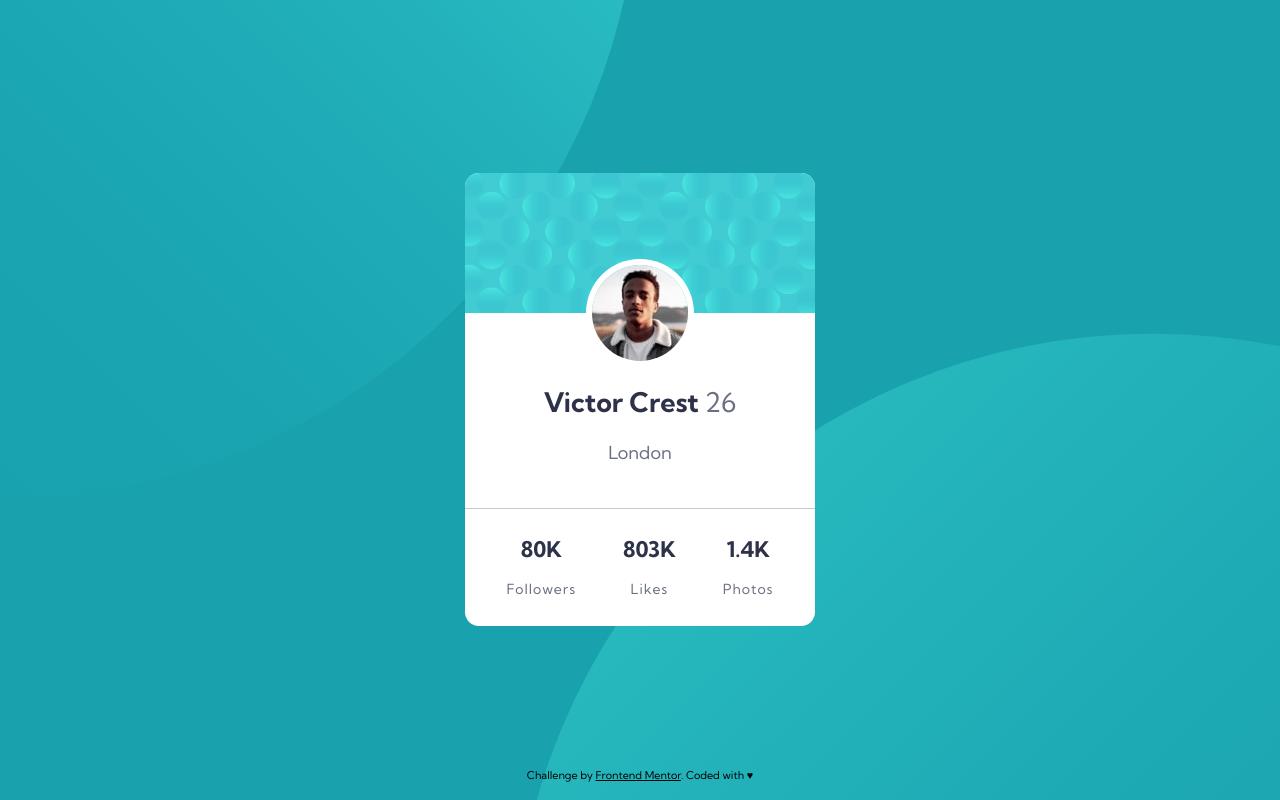
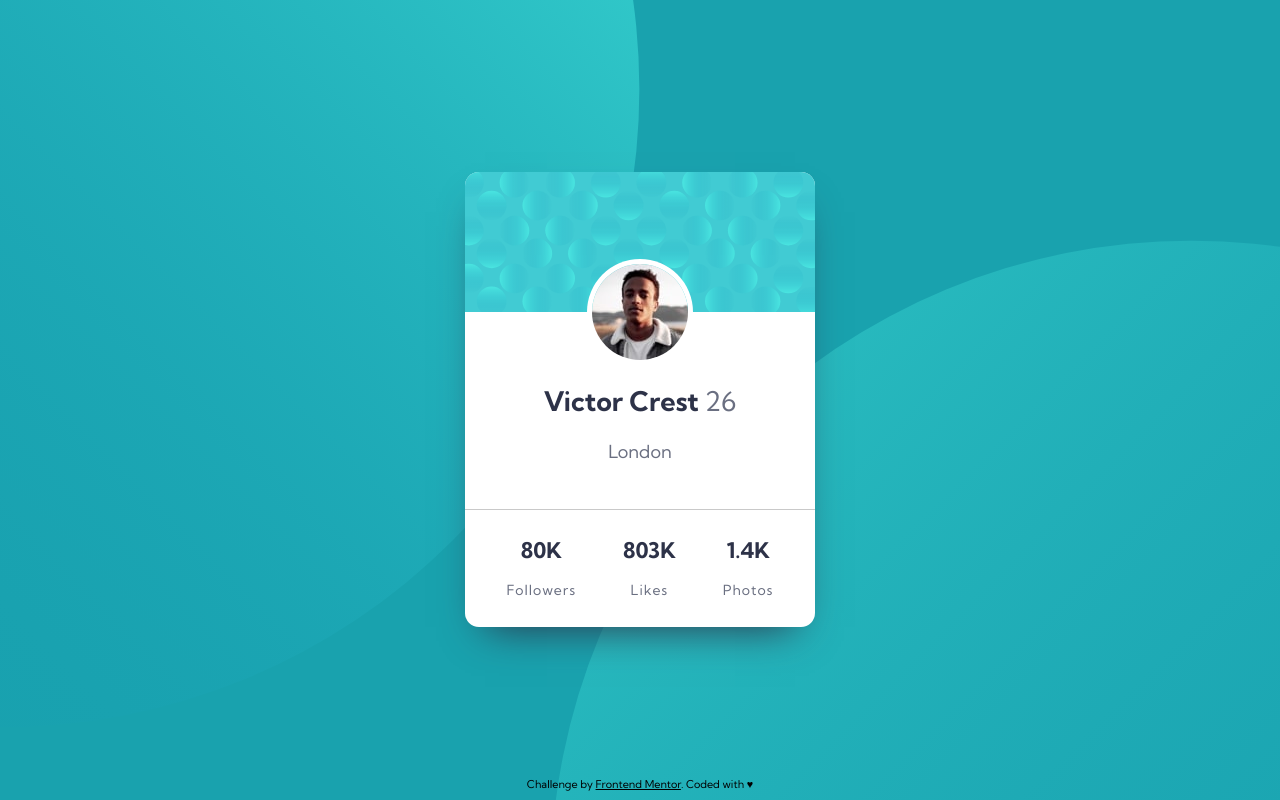
Before and after one commit to xphstos/profile-card-component-main, a plain HTML site: page index.html in a window 1280 px wide. Drawn offline with Linux system fonts and the light colour scheme.

Commit message:
stylistic updates

```diff
--- a/style.css
+++ b/style.css
@@ -4,6 +4,7 @@
 	--dark-grayish-blue: hsl(227, 10%, 46%);
 	--dark-gray: hsl(0, 0%, 59%);
 	--light-gray: hsl(0, 0%, 79%);
+	--white: hsl(0, 0%, 100%);
 }
 
 html {
@@ -13,18 +14,19 @@ html {
 
 body {
 	font-family: "Kumbh Sans", sans-serif;
-	height: 100%;
+	min-height: 100vh;
 	margin: 0;
-	padding: 0;
-	display: grid;
-	place-items: center;
-	place-content: center;
+	padding: 2rem 0;
+	box-sizing: border-box;
+	display: flex;
+	align-items: center;
+	justify-content: center;
 	background-color: var(--dark-cyan);
 	background-image: url("./images/bg-pattern-top.svg"),
 		url("./images/bg-pattern-bottom.svg");
 	background-repeat: no-repeat;
 	background-size: 100%, 100%;
-	background-position: -50vw -61vw, 40vw 26vw;
+	background-position: -50vw 115%, 43vw -50%;
 }
 
 @media screen and (max-width: 375px) {
@@ -38,12 +40,13 @@ body {
 	border-radius: 14px;
 	width: calc(100vw - 50px);
 	max-width: 350px;
-	background-color: #fff;
+	background-color: var(--white);
 	overflow: hidden;
 	color: var(--dark-desaturated-blue);
 	font-weight: 700;
 	contain: content;
 	z-index: 1;
+	box-shadow: 0 20px 40px -20px var(--dark-desaturated-blue);
 }
 
 .card__image-container {
@@ -60,12 +63,12 @@ body {
 	width: 96px;
 	height: 96px;
 	border-radius: 48px;
-	box-shadow: 0 0 0 6px #fff;
+	box-shadow: 0 0 0 5px #fff;
 }
 
 .card__header {
 	text-align: center;
-	padding: 72px 1rem 26px;
+	padding: 72px 1rem 28px;
 	box-shadow: 0 1px 0 var(--light-gray);
 }
 
@@ -108,7 +111,7 @@ body {
 	left: 50%;
 	width: calc(100vw - 50px);
 	transform: translateX(-50%);
-	padding: 1rem 0;
+	padding: 0.5rem 0;
 }
 
 .attribution a {
```
